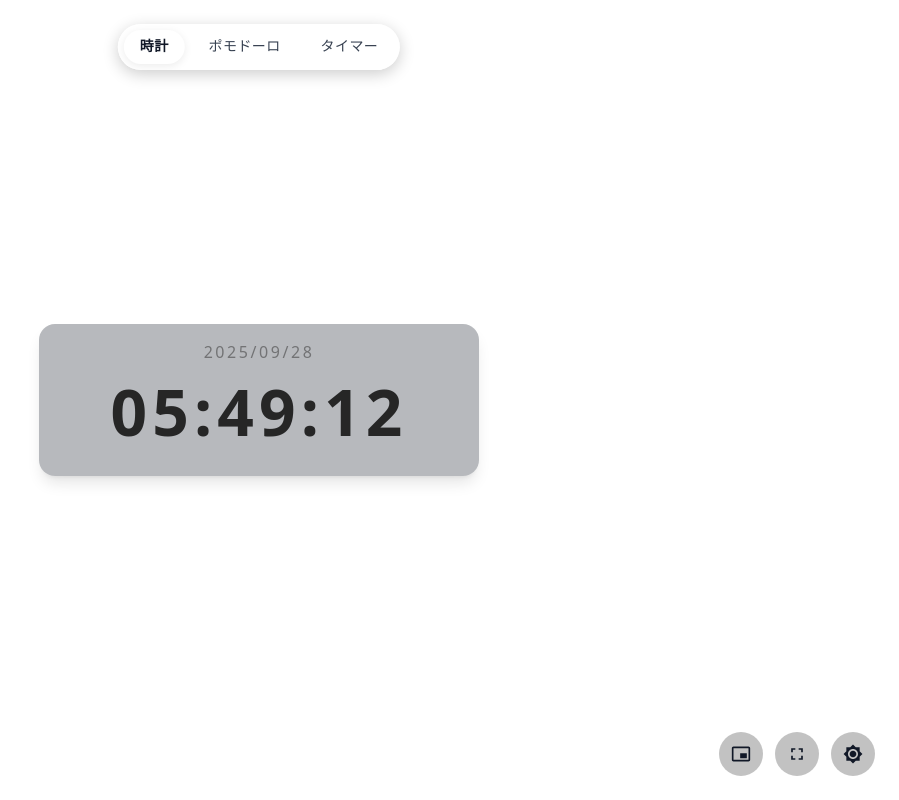
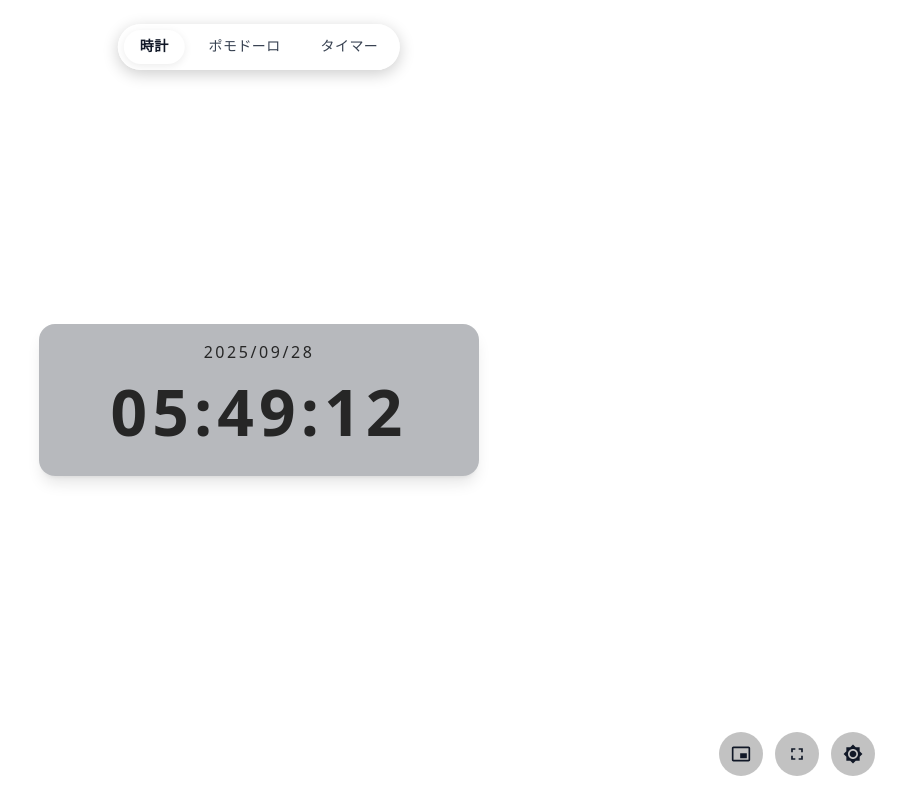
Before and after one commit to k-ito-cat/digital-clock-display, a React (Vite) app: page / in a window 1280 px wide. Shown: the whole page, without its empty margins (381-1280 px from the left). Built offline with nearby package versions, Linux system fonts and the light colour scheme; no server answers.

Commit message:
style: 色の調整

```diff
--- a/src/assets/index.css
+++ b/src/assets/index.css
@@ -27,7 +27,7 @@
   --theme-primary: rgba(31, 31, 31, 0.95);
   --theme-secondary: rgba(17, 24, 39, 0.3);
   --theme-contrast: rgba(17, 24, 39, 0.85);
-  --theme-muted: rgba(69, 69, 69, 0.6);
+  --theme-muted: rgb(222, 222, 222);
   --theme-input-bg: rgba(17, 24, 39, 0.85);
   --theme-input-text: #ececec;
   --theme-button-bg: rgba(160, 160, 160, 0.641);
@@ -64,12 +64,6 @@ body.glass-disabled .surface-contrast {
 
 .text-theme-muted {
   color: var(--theme-muted);
-}
-
-.theme-dark .surface-secondary,
-.theme-dark .surface-contrast,
-.theme-dark .surface-primary {
-  color: #f9fafb;
 }
 
 .theme-dark .pomodoro-chip,
@@ -145,12 +139,6 @@ body.glass-disabled .surface-contrast {
   color: var(--theme-muted);
 }
 
-.theme-light .surface-secondary,
-.theme-light .surface-contrast,
-.theme-light .surface-primary {
-  color: #111827;
-}
-
 .surface-primary {
   background-color: var(--theme-primary);
 }
--- a/src/components/ClockView.tsx
+++ b/src/components/ClockView.tsx
@@ -1,6 +1,6 @@
 import clsx from 'clsx';
-import { useCurrentTime } from "../hooks/useCurrentTime";
-import { useClockSettings } from "~/context/ClockSettingsContext";
+import { useCurrentTime } from '../hooks/useCurrentTime';
+import { useClockSettings } from '~/context/ClockSettingsContext';
 
 export const ClockView = () => {
   const { timeFormat, showDate, surfaceBackgroundEnabled } = useClockSettings();
@@ -10,13 +10,11 @@ export const ClockView = () => {
     <div
       className={clsx(
         'surface-secondary mx-3 flex w-full select-none flex-col items-center rounded-2xl px-3 py-3 shadow-lg backdrop-blur-sm sm:mx-8 sm:max-w-[440px] sm:px-4 sm:py-4',
-        !surfaceBackgroundEnabled && 'surface-background-off'
+        !surfaceBackgroundEnabled && 'surface-background-off',
       )}
     >
       {showDate && (
-        <p className="text-theme-muted text-center text-[0.95rem] tracking-[.16em] sm:text-base">
-          {dateText}
-        </p>
+        <p className="text-theme-primary text-center text-[0.95rem] tracking-[.16em] sm:text-base">{dateText}</p>
       )}
       <p className="text-theme-primary text-center text-[42px] font-semibold tracking-[.08em] sm:text-[64px]">
         {timeText}
```
Also changed, not shown: src/context/ClockSettingsContext.tsx (line endings or trailing spaces).
